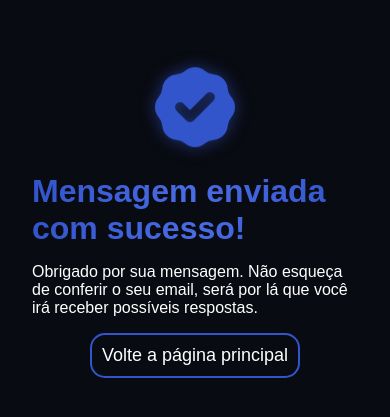
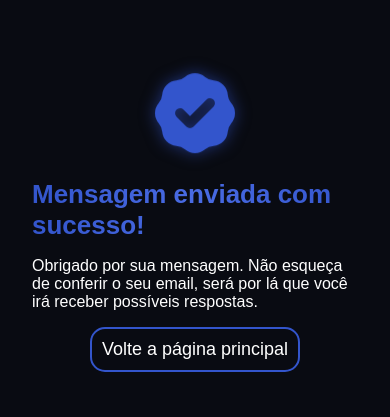
Before and after one commit to will-santosx/dev-portfolio, a React (Vite) app: page /sucesso in a window 390 px wide. Shown: the part 205-622 px from the top of the page. Built offline with nearby package versions, Linux system fonts and the light colour scheme; a web font is replaced by a local one.

Commit message:
fix success page in mobile

```diff
--- a/styles/pages/SuccessMessage.sass
+++ b/styles/pages/SuccessMessage.sass
@@ -18,6 +18,9 @@ main.success-page
     h1
         @include mixin.title-gradient
 
+        @include mixin.mobile
+            font-size: 26px
+
     span
         color: #fff
 
```
